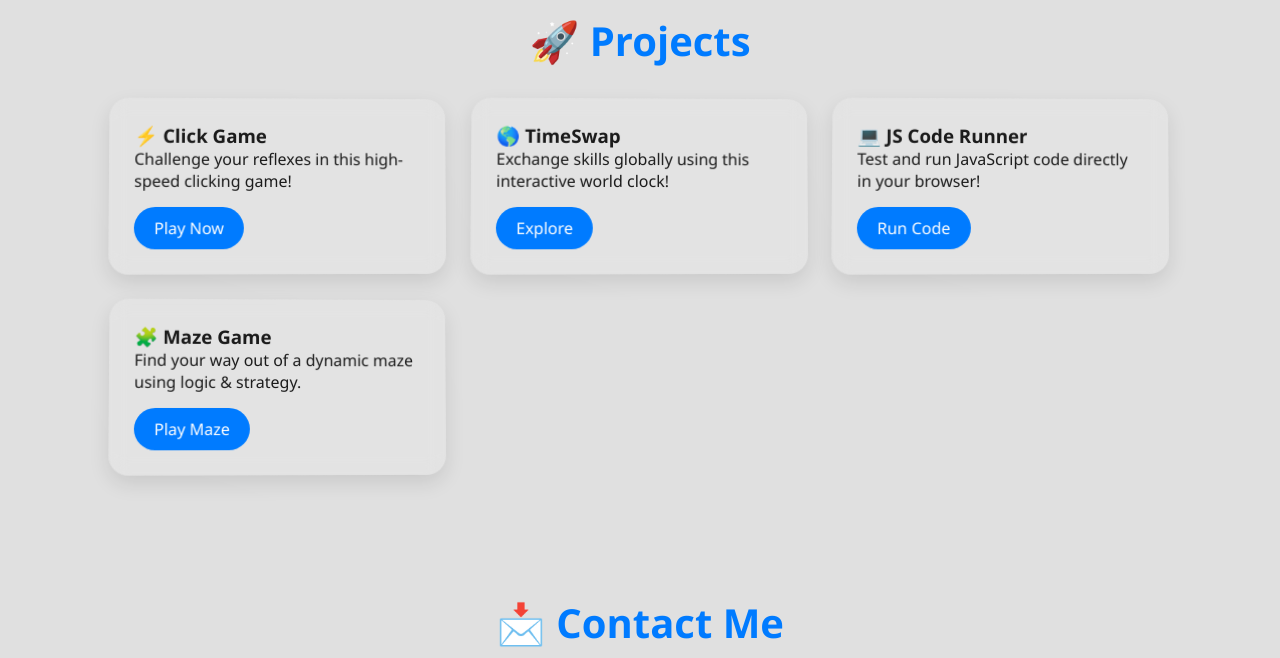
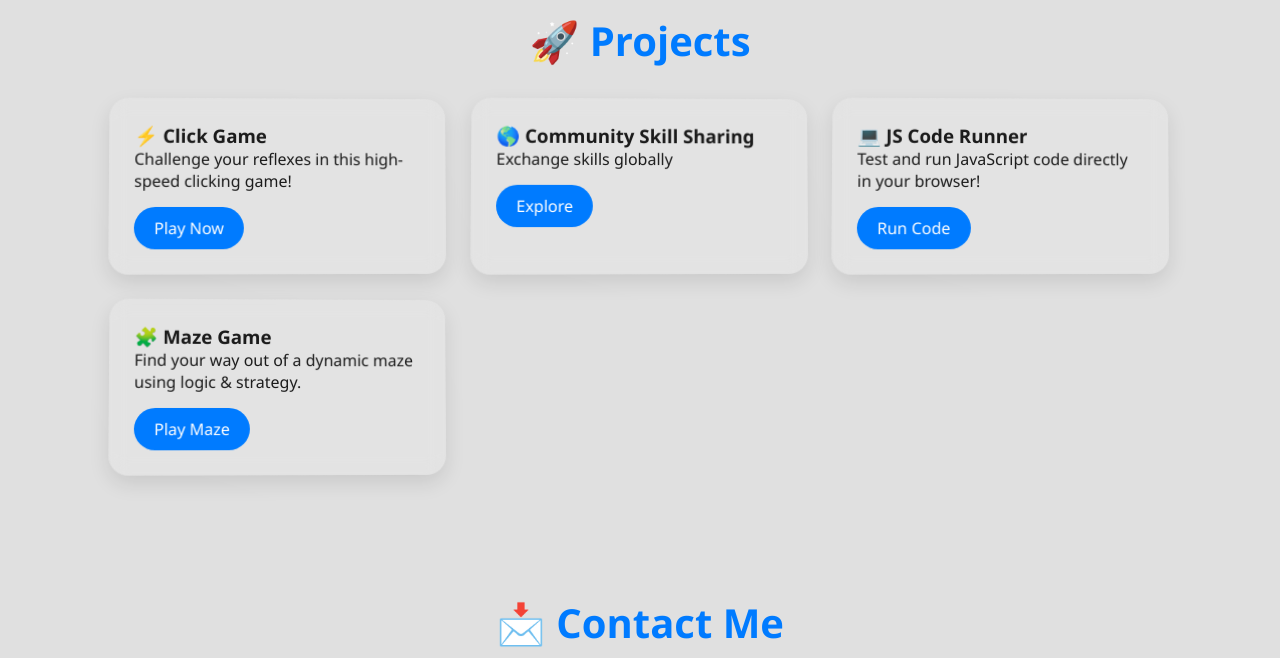
Before and after one commit to anilzy/portfolio, a plain HTML site: page index.html in a window 1280 px wide. Shown: the part 1520-2178 px from the top of the page. Drawn offline with Linux system fonts and the light colour scheme.

Commit message:
Update index.html

```diff
--- a/index.html
+++ b/index.html
@@ -53,9 +53,9 @@
         <a href="https://anilzy.github.io/clickgame/" target="_blank" class="btn">Play Now</a>
       </div>
       <div class="card">
-        <h3>🌎 TimeSwap</h3>
-        <p>Exchange skills globally using this interactive world clock!</p>
-        <a href="https://anilzy.github.io/global-time-zone-skill-exchange/" target="_blank" class="btn">Explore</a>
+        <h3>🌎 Community Skill Sharing</h3>
+        <p>Exchange skills globally </p>
+        <a href="https://anilzy.github.io/community-skill-and-tool-sharing/" target="_blank" class="btn">Explore</a>
       </div>
 
        <div class="card">
```
